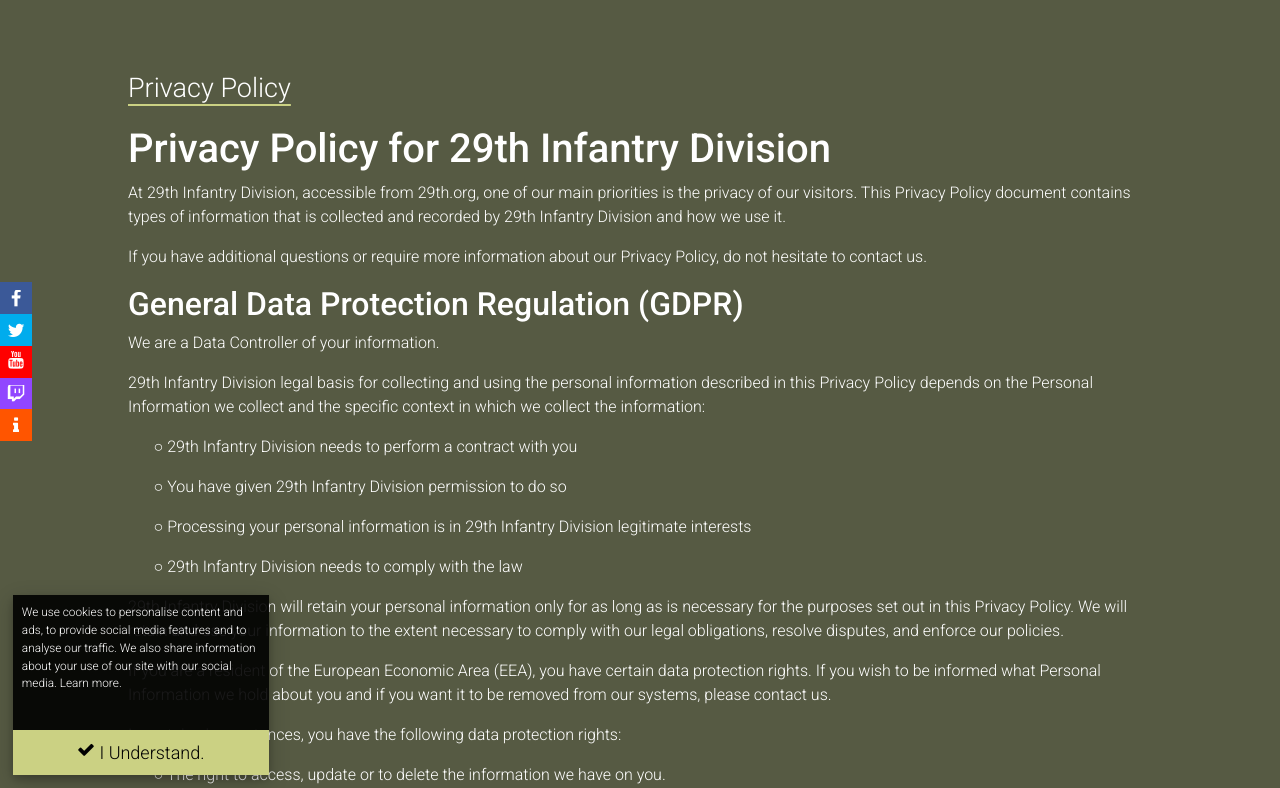
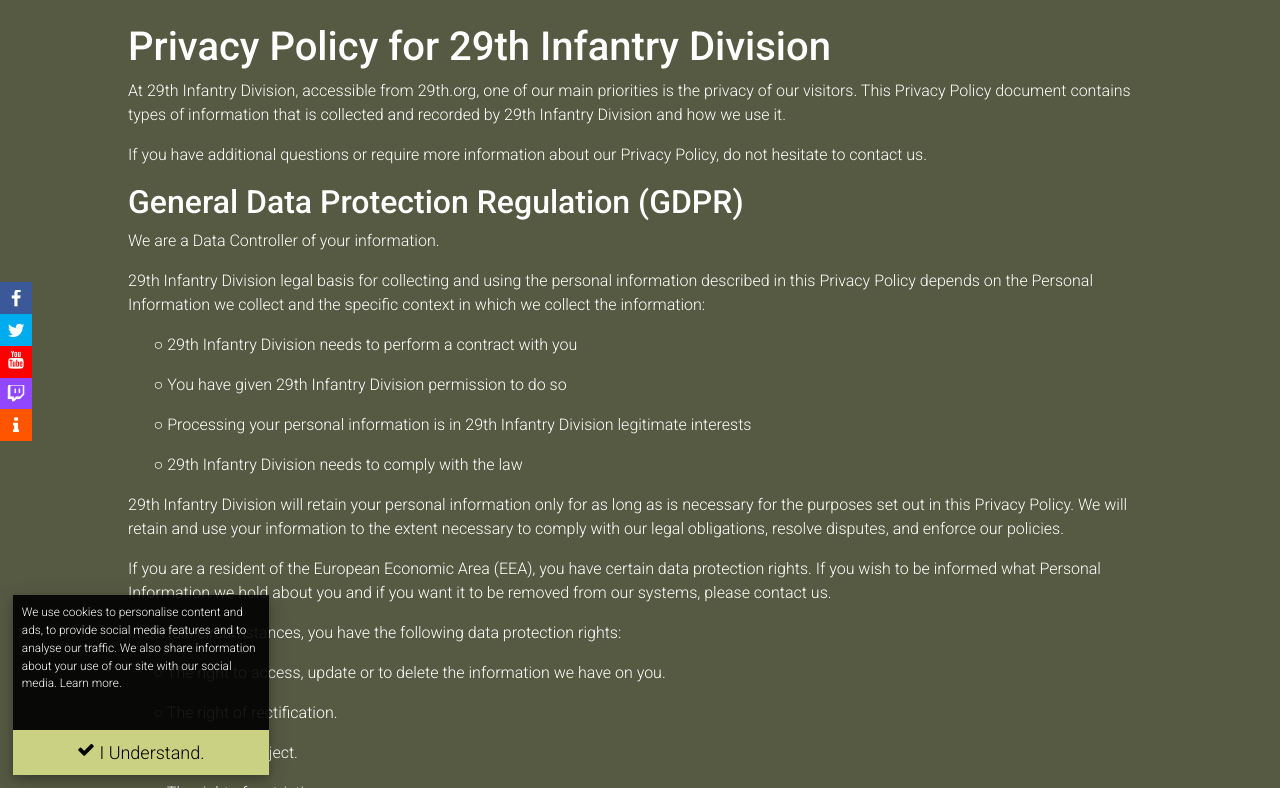
Before and after one commit to Xegion/29th.github.io, a Jekyll site: the page built from privacy.html, in a window 1280 px wide and 900 px high, cut to the strip 112-900 px from the top of the window. Built offline with Jekyll 4.4.1, drawn with Linux system fonts in a browser that asks for light colours.

Commit message:
Add files via upload

```diff
--- a/privacy.html
+++ b/privacy.html
@@ -6,8 +6,7 @@ title: Privacy Policy
 			<div id="privacy_top">
 			</div>
 			<div class="privacy-main-container">
-				<p id="privacy_header">Privacy Policy</p>
-				<div class="pp-container">
+				<div class="pp-container" style="padding-top: 15vh;">
 					<h1>Privacy Policy for 29th Infantry Division</h1>
 					<p>At 29th Infantry Division, accessible from 29th.org, one of our main priorities is the privacy of our visitors. This Privacy Policy document contains types of information that is collected and recorded by 29th Infantry Division and how we use it.</p>
 					<p>If you have additional questions or require more information about our Privacy Policy, do not hesitate to contact us.</p>
```
